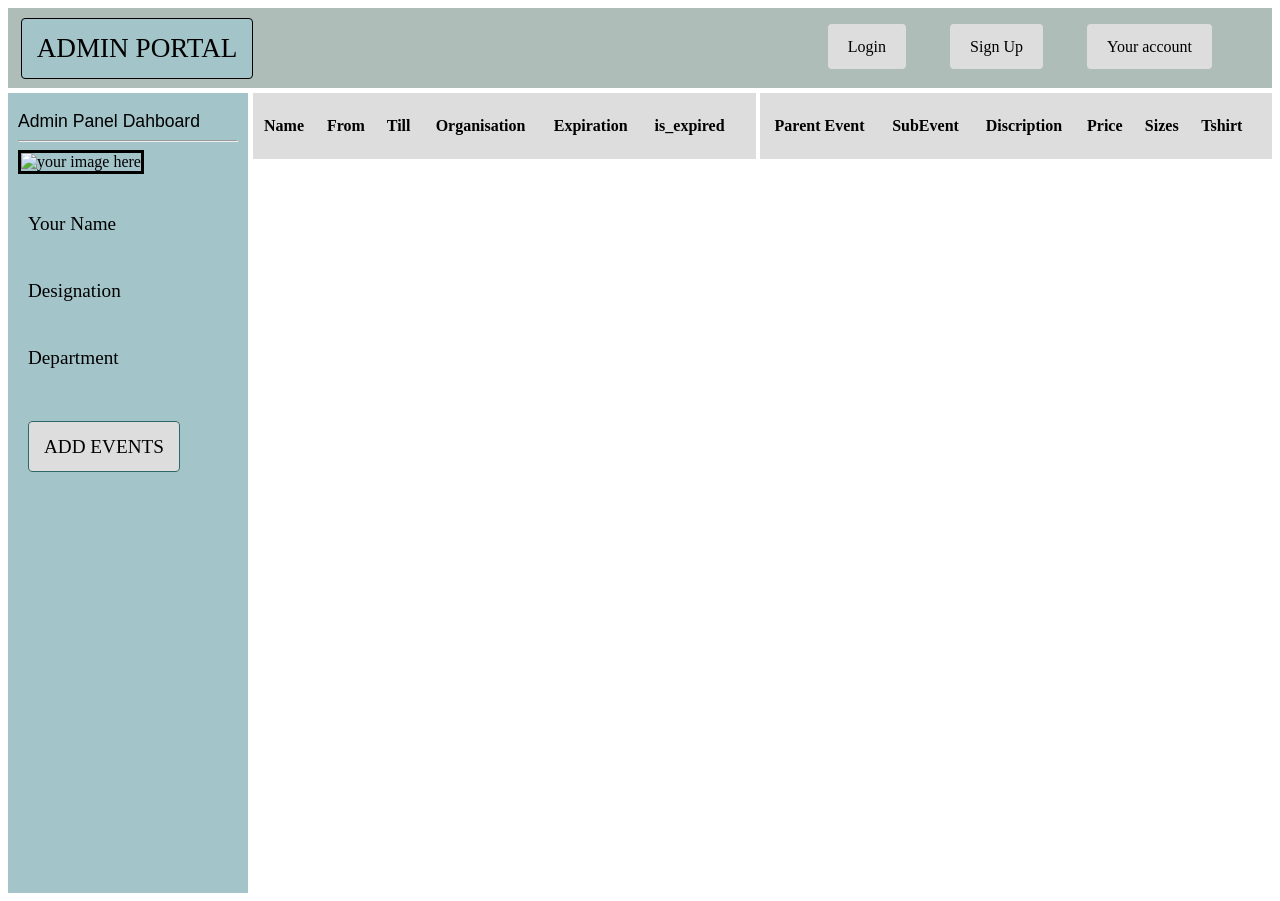
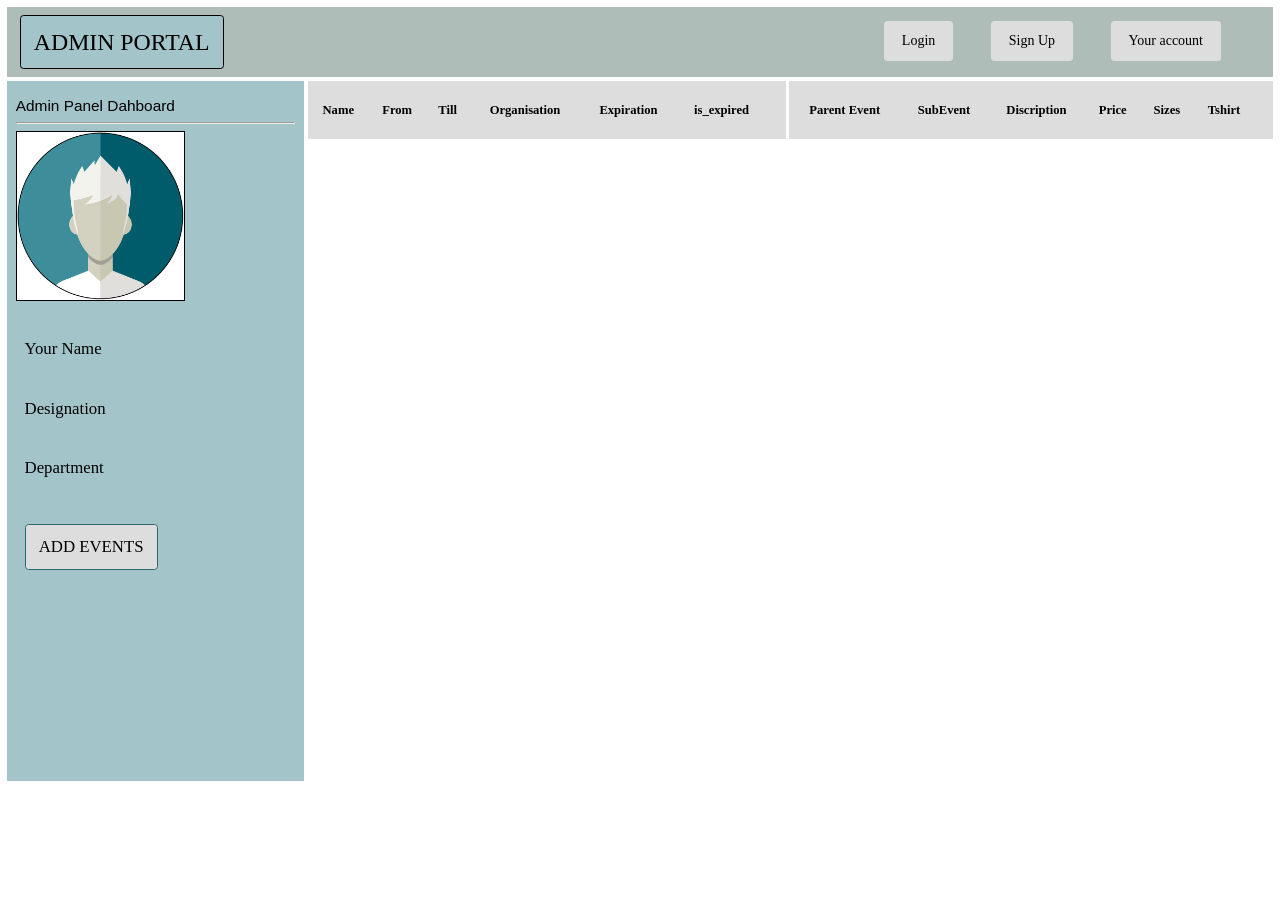
Before and after one commit to kanishq1/admin-portal, a plain HTML site: page page1.html in a window 1280 px wide. After the commit the page ends 800 px from the top, so only its background shows below. Drawn offline with Linux system fonts and the light colour scheme.

Commit message:
few more changes

```diff
--- a/page1.html
+++ b/page1.html
@@ -26,7 +26,7 @@
             <br>
             <label id="dashl">Admin Panel Dahboard</label>
             <hr>
-            <img src="" alt="your image here" class="img">
+            <img src="1.png" alt="your image here" class="img">
             <nav class ="dashitem">
                 <ul>
                     <li>Your Name</li>
--- a/styles.css
+++ b/styles.css
@@ -1,3 +1,6 @@
+body{
+    zoom: 0.875;
+}
 .t2{
     display: flex;
     padding-top: 5px;
@@ -80,6 +83,8 @@ label.validation-error{
 }
 .table{
     display: flex;
+    flex-grow: 1;
+    flex-shrink: 1;
 
 }
 .event, #subevent1
@@ -90,7 +95,7 @@ label.validation-error{
     order: 2;
 }
 .dash{
-    flex-grow: 1;
+    flex-shrink: 3;
     padding-right: 10px;
     padding-left: 10px ;
     background: #a3c4c9;
@@ -101,10 +106,10 @@ label.validation-error{
     text-decoration:none;
     color: black;
     background-color: #ddd;
-    color: #000;
-    padding: 14px 15px;
+
+    padding:  14px 15px;
     margin: 8px 0;
-    border: none;
+
     border-radius: 4px;
     cursor: pointer;
     text-align: center;
@@ -180,6 +185,9 @@ text-align: center;
     border-style: solid;
     border-width: auto;
     border-image-width: auto;
+    border-width: 1.4px;
+    background: white;
+    width: 60%;
 
 }
 .table{
@@ -196,10 +204,11 @@ text-align: center;
 
 }
 .list , .list1{
-    flex-grow: 1.5;
-    column-width: 3000px;
+    flex-grow: 2;
+    column-width: auto;
 
 }
 th{
     text-align: center;
+    font-size: 90%;
 }
```
Also changed, not shown: index.html (+3 -1 lines), 1.png (added).
